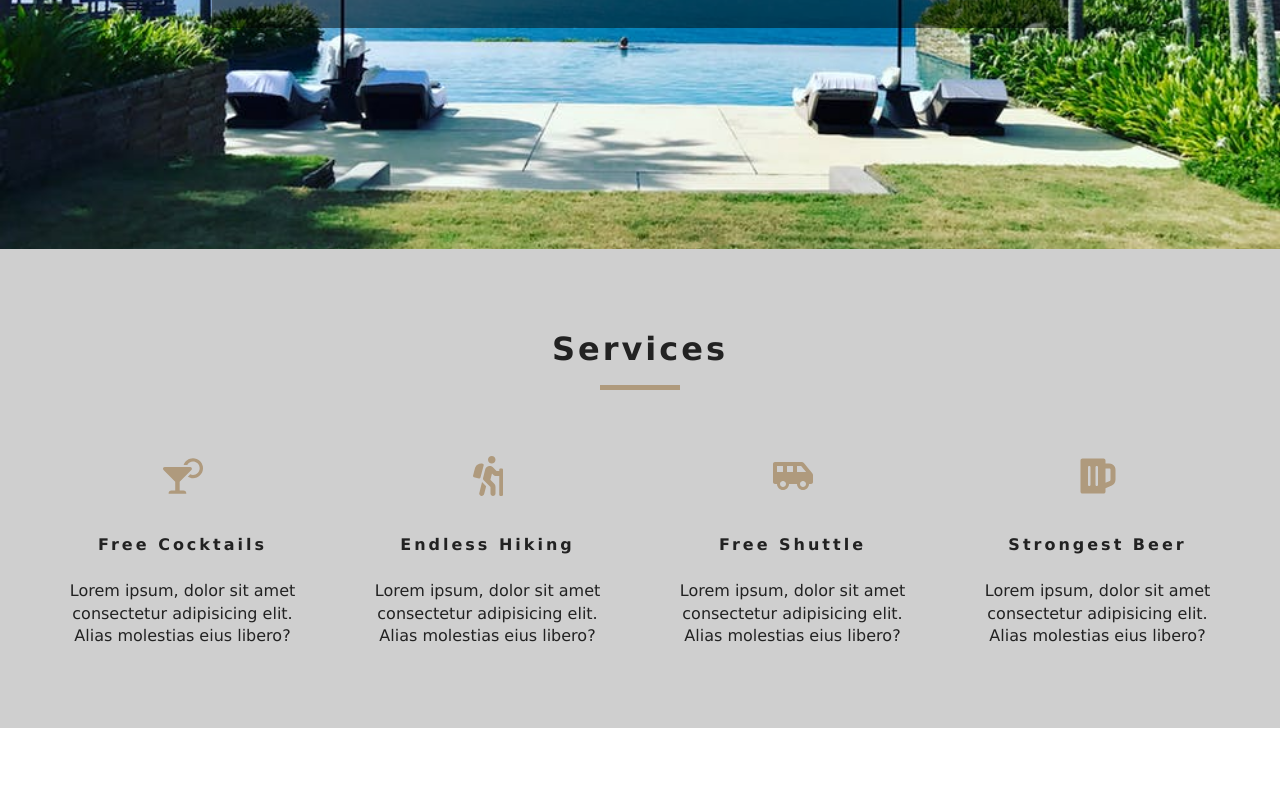
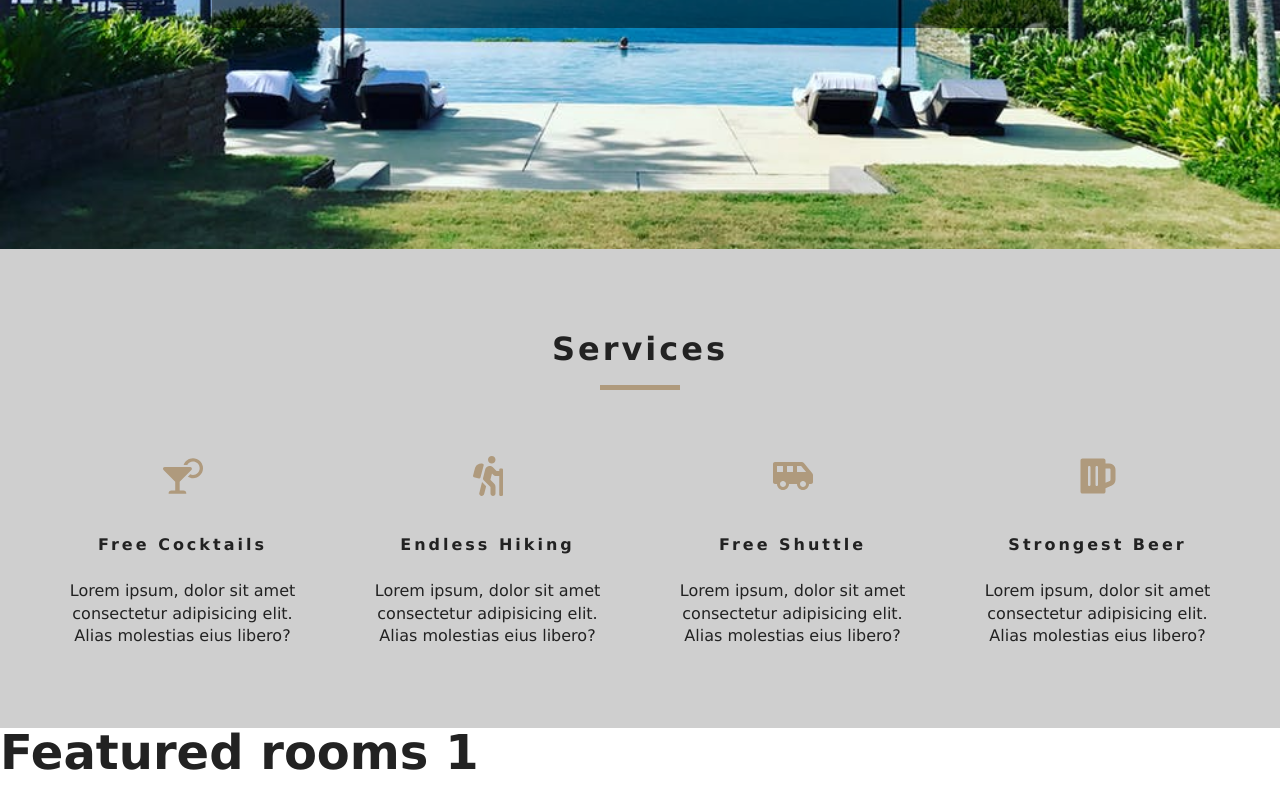
Before and after one commit to Lekkyjay/hotel-resort, a React (Create React App) app: page / in a window 1280 px wide. Shown: the part 551-1351 px from the top of the page. Before the commit the page ends 1279 px from the top, so only its background shows below. Built offline with nearby package versions, Linux system fonts and the light colour scheme; the HTML template or start-up script is replaced by a standard one.

Commit message:
Context data provision tested.

```diff
--- /dev/null
+++ b/src/components/FeaturedRooms.js
@@ -0,0 +1,15 @@
+import React, { useContext } from 'react'
+import { RoomContext } from '../context'
+
+const FeaturedRooms = () => {
+  const { capacity } = useContext(RoomContext)
+  return (
+    <div>
+      <h1>Featured rooms { capacity }</h1>
+    </div>
+  )
+}
+
+export default FeaturedRooms
+
+//cont from 1:45:00
--- a/src/pages/Home.js
+++ b/src/pages/Home.js
@@ -1,6 +1,7 @@
 import React from 'react'
 import { Link } from 'react-router-dom'
 import Banner from '../components/Banner'
+import FeaturedRooms from '../components/FeaturedRooms'
 import Hero from '../components/Hero'
 import Services from '../components/Services'
 
@@ -18,6 +19,7 @@ const Home = () => {
         </Banner>
       </Hero>
       <Services />
+      <FeaturedRooms />
     </div>
   )
 }
```
